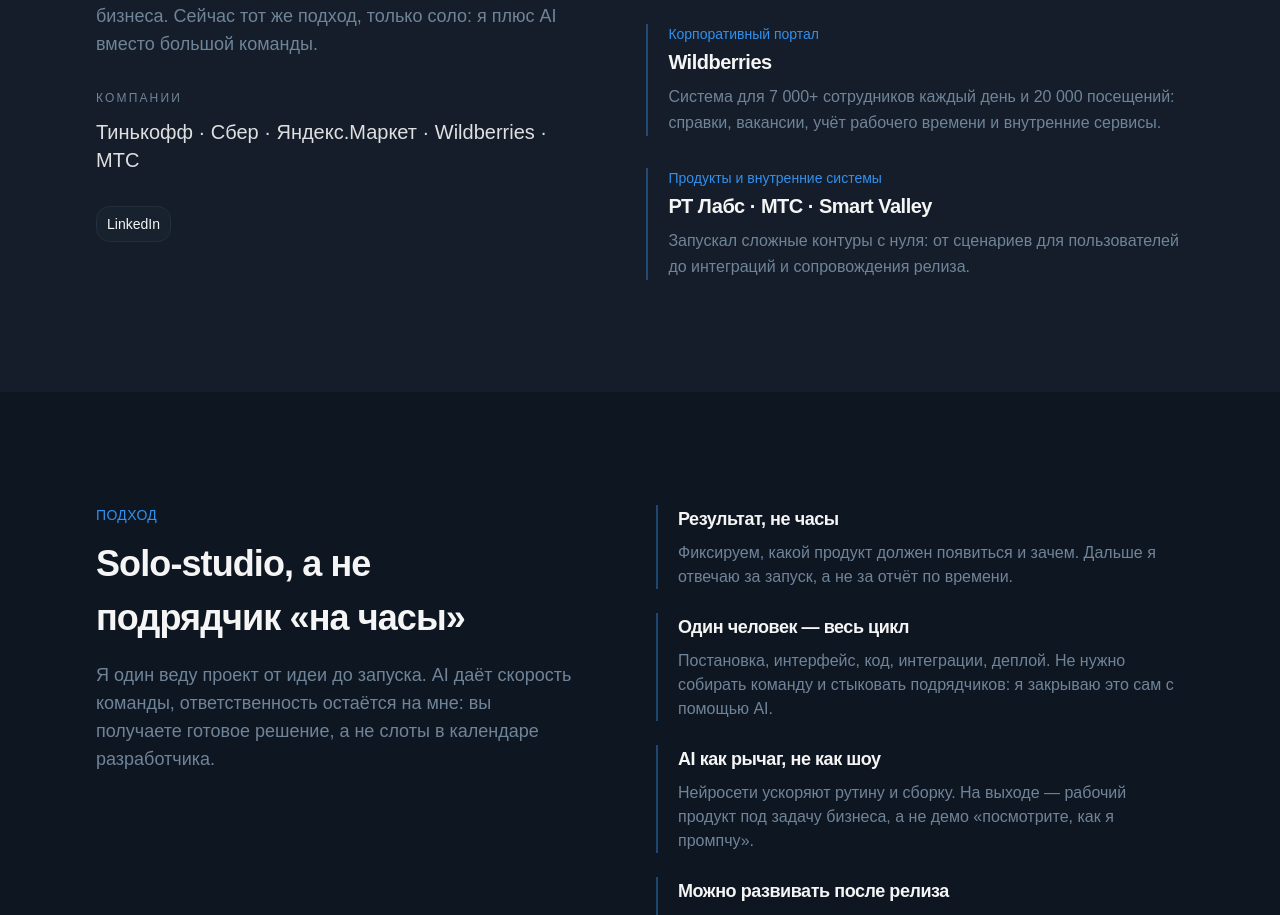
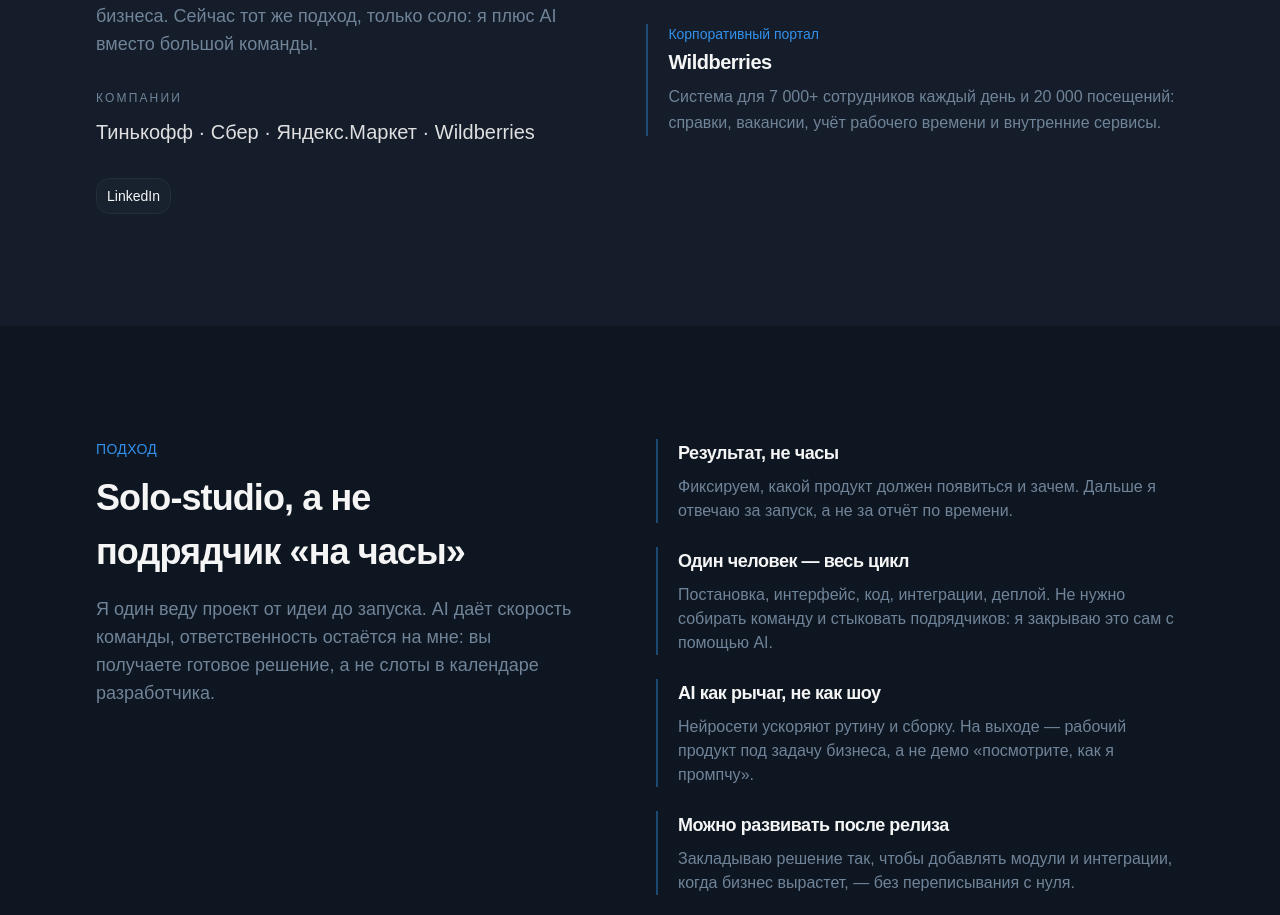
Before and after one commit to maksim-zakharov/ai-web-studio, a React (Vite) app: page / in a window 1280 px wide. Shown: the part 2654-3569 px from the top of the page. Built offline with nearby package versions, Linux system fonts and the light colour scheme.

Commit message:
Remove MTS case study from ExperienceSection component to streamline showcased highlights.

```diff
--- a/src/components/landing/ExperienceSection.tsx
+++ b/src/components/landing/ExperienceSection.tsx
@@ -10,7 +10,7 @@
   result: string
 }
 
-const companies = ["Тинькофф", "Сбер", "Яндекс.Маркет", "Wildberries", "МТС"]
+const companies = ["Тинькофф", "Сбер", "Яндекс.Маркет", "Wildberries"]
 
 const highlights: CaseHighlight[] = [
   {
@@ -30,12 +30,6 @@
     solution: "Корпоративный портал",
     result:
       "Система для 7 000+ сотрудников каждый день и 20 000 посещений: справки, вакансии, учёт рабочего времени и внутренние сервисы.",
-  },
-  {
-    company: "РТ Лабс · МТС · Smart Valley",
-    solution: "Продукты и внутренние системы",
-    result:
-      "Запускал сложные контуры с нуля: от сценариев для пользователей до интеграций и сопровождения релиза.",
   },
 ]
 
```
